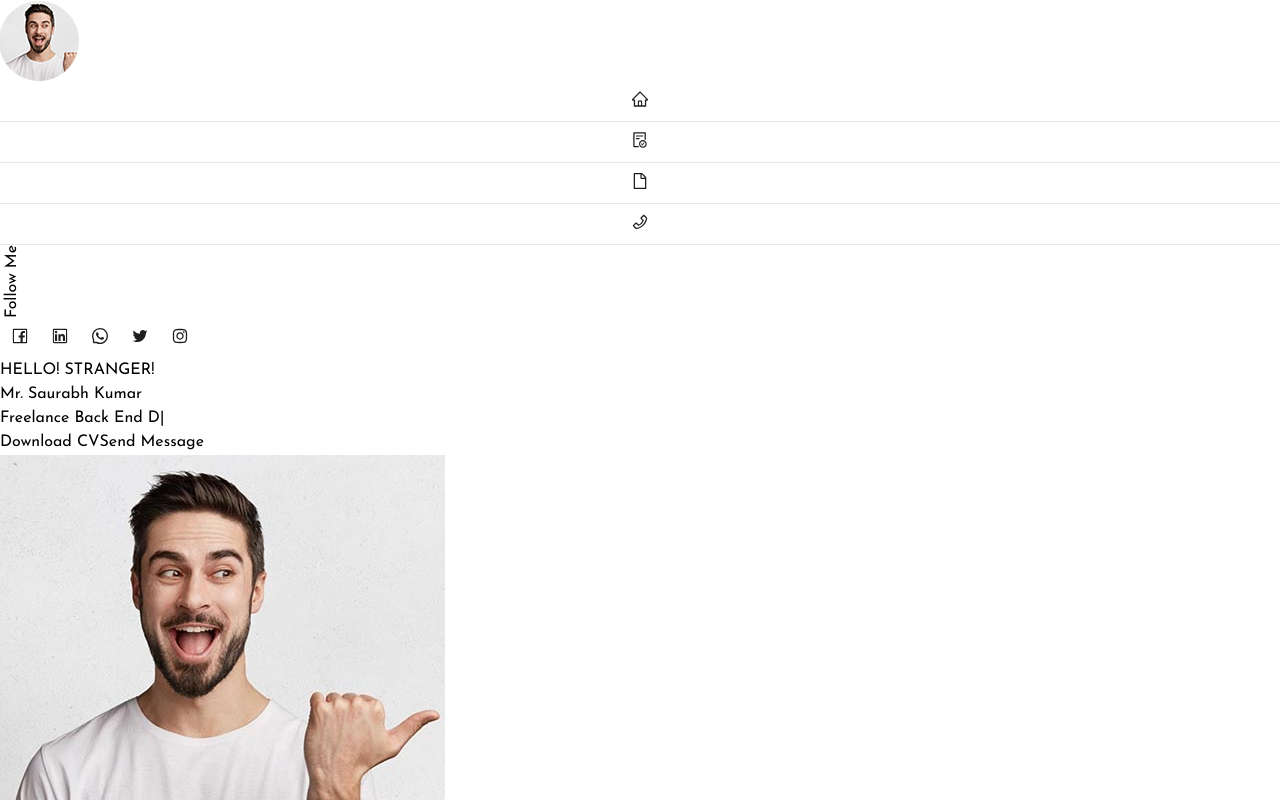
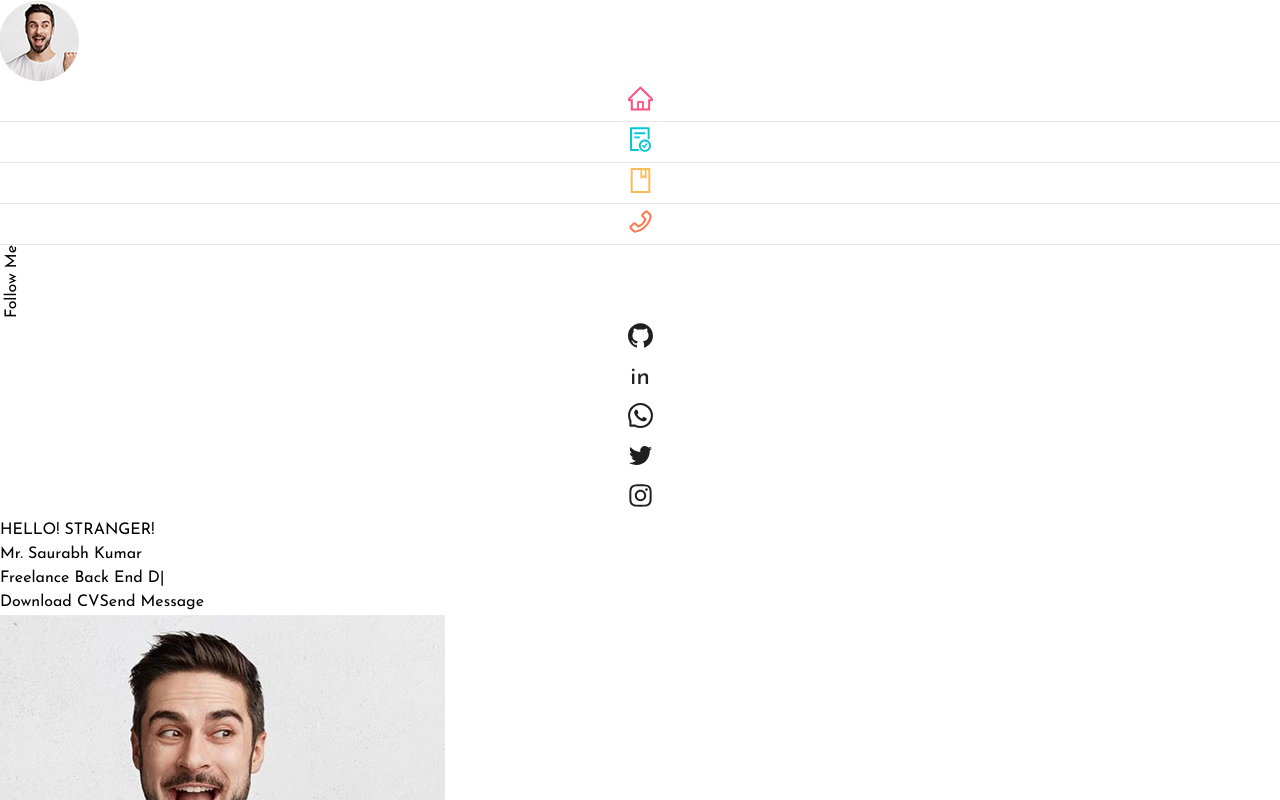
Before and after one commit to saurabhHD/myportfolio, a React (Vite) app: page / in a window 1280 px wide. Shown: the top 800 px of the page. Built offline with nearby package versions, Linux system fonts and the light colour scheme.

Commit message:
add some color in navbar and aloso change some icons

```diff
--- a/src/components/shared/layout/index.jsx
+++ b/src/components/shared/layout/index.jsx
@@ -2,9 +2,9 @@ import { Button} from "antd"
 import {
   HomeOutlined,
   FileDoneOutlined,
-  FileOutlined,
+  BookOutlined,
   PhoneOutlined,
-  FacebookOutlined,
+  GithubOutlined,
   LinkedinOutlined,
   WhatsAppOutlined,
   TwitterOutlined,
@@ -16,42 +16,42 @@ const Layout = ({children})=> {
     const menus = [
       {
         name: "Home",
-        icon: <HomeOutlined />
+        icon: <HomeOutlined style={{fontSize: '25px', color: '#FF517E'}} />
       },
       {
         name: "Resume",
-        icon: <FileDoneOutlined />
+        icon: <FileDoneOutlined style={{fontSize: '25px', color: '#00C8DA'}} />
       },
       {
         name: "Portfolio",
-        icon: <FileOutlined  />
+        icon: <BookOutlined  style={{fontSize: '25px', color: '#FCBA58'}}/>
       },
       {
         name: "Contact",
-        icon: <PhoneOutlined />
+        icon: <PhoneOutlined style={{fontSize: '25px', color: '#FF754A'}}/>
       }
     ]
 
     const socialMenus = [
       {
         link: '#',
-        icon: <FacebookOutlined />
+        icon: <GithubOutlined  className="text-blue-800" style={{fontSize: '25px'}} />
       },
       {
         link: '#',
-        icon: <LinkedinOutlined />
+        icon: <p className="text-blue-600" style={{fontSize: '25px'}} >in</p>
       },
       {
         link: '#',
-        icon: <WhatsAppOutlined />
+        icon: <WhatsAppOutlined className="text-green-500" style={{fontSize: '25px'}}/>
       },
       {
         link: '#',
-        icon: <TwitterOutlined />
+        icon: <TwitterOutlined className="text-sky-500" style={{fontSize: '25px'}} />
       },
       {
         link: '#',
-        icon: <InstagramOutlined />
+        icon: <InstagramOutlined className="text-pink-600" style={{fontSize: '25px'}} />
       }
     ]
 
@@ -90,7 +90,7 @@ const Layout = ({children})=> {
 
               </h1>
             </div>
-            <div className="flex flex-col items-center">
+            <div className="flex flex-col items-center gap-2">
               {
                 socialMenus.map((item, index) => (
                   <Button
@@ -98,7 +98,8 @@ const Layout = ({children})=> {
                     icon={item.icon}
                     size="large"
                     type="text"
-                    className="text-[25px]"
+                    block
+                    className="flex flex-col justify-center items-center p-5 rounded-none"
                   />
                 ))
               }
```
